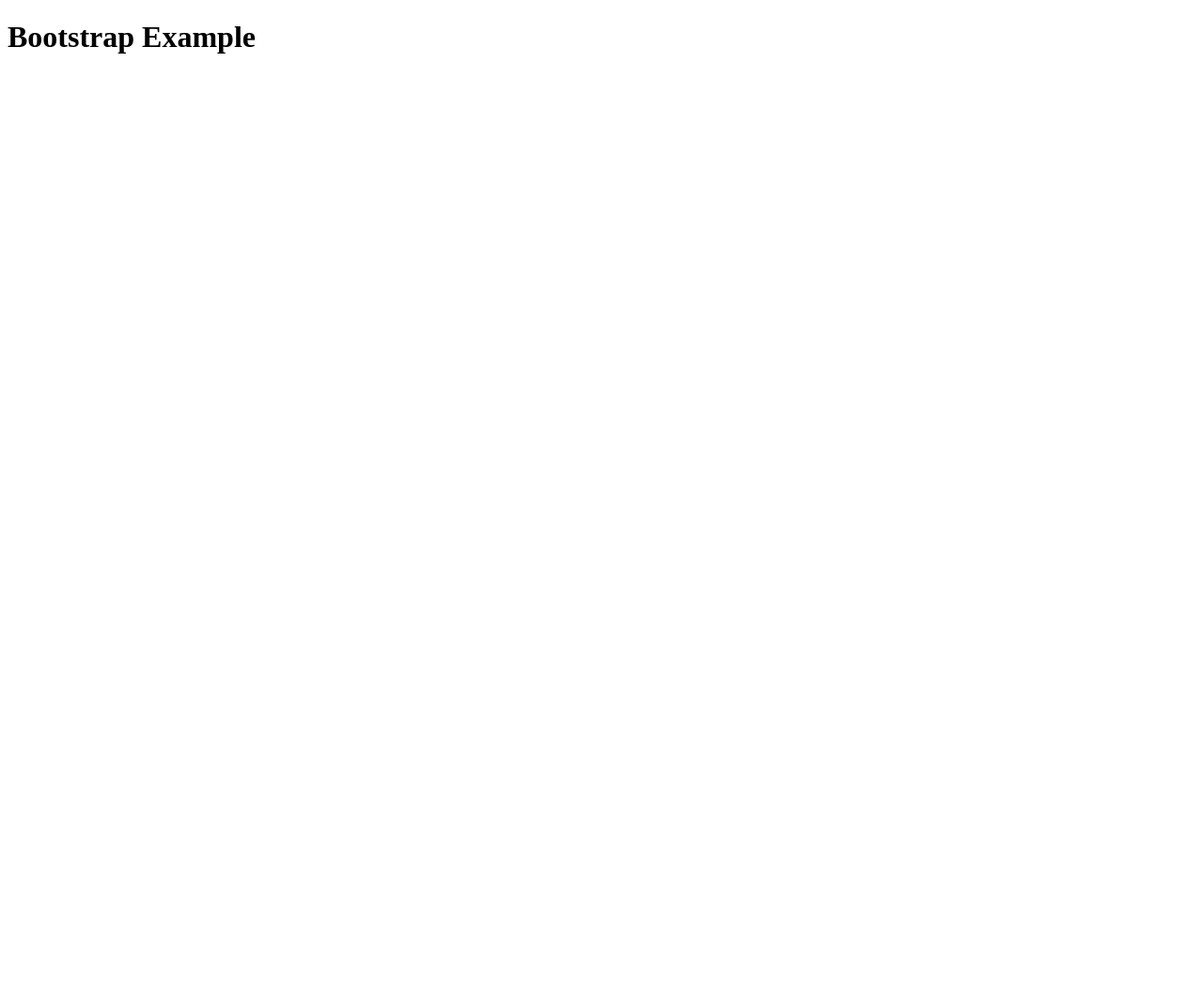
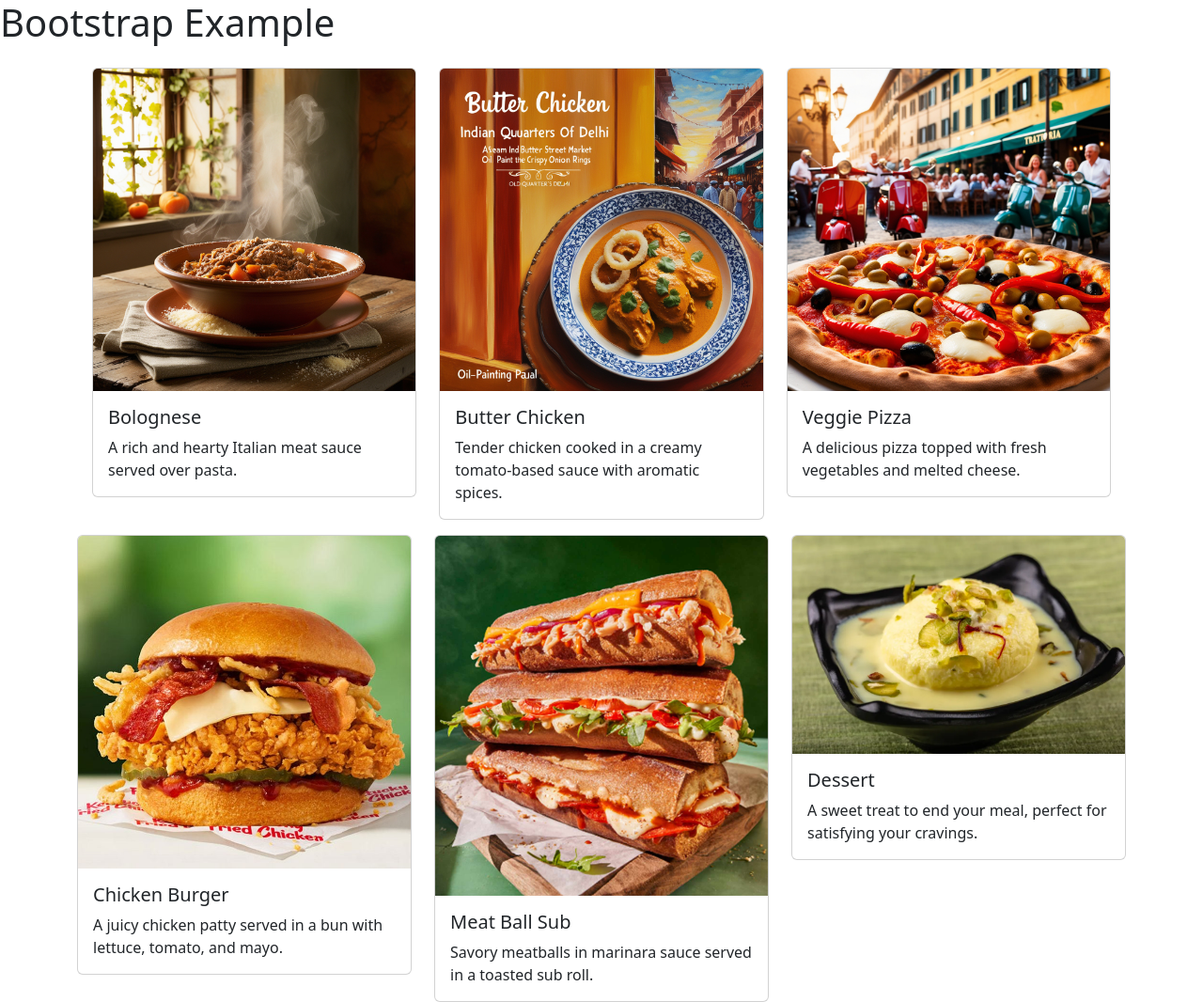
Before and after one commit to mrezy45/Internship, a plain HTML site: page Frontend/bootstrap.html in a window 1280 px wide. Shown: the whole page at 94% size. Before the commit the page ends 800 px from the top, so only its background shows below. Drawn offline with nearby package versions, Linux system fonts and the light colour scheme.

Commit message:
add items to the bootstrap file

```diff
--- a/Frontend/bootstrap.html
+++ b/Frontend/bootstrap.html
@@ -4,8 +4,72 @@
     <meta charset="UTF-8">
     <meta name="viewport" content="width=device-width, initial-scale=1.0">
     <title>Bootstap Example</title>
+    <link href="https://cdn.jsdelivr.net/npm/bootstrap@5.3.3/dist/css/bootstrap.min.css" rel="stylesheet" integrity="sha384-QWTKZyjpPEjISv5WaRU9OFeRpok6YctnYmDr5pNlyT2bRjXh0JMhjY6hW+ALEwIH" crossorigin="anonymous">
 </head>
 <body>
     <h1>Bootstrap Example</h1>
+    <div class="container">
+        <div class="row gap-0.5 p-3">
+          <div class="col-md-4">
+            <div class="card">
+              <img src="assets/images/menu1.jpg" class="card-img-top" alt="Menu Item 1">
+              <div class="card-body">
+                <h5 class="card-title">Bolognese</h5>
+                <p class="card-text">A rich and hearty Italian meat sauce served over pasta.</p>
+              </div>
+            </div>
+          </div>
+          <div class="col-md-4">
+            <div class="card">
+              <img src="assets/images/menu2.jpg" class="card-img-top" alt="Menu Item 2">
+              <div class="card-body">
+                <h5 class="card-title">Butter Chicken</h5>
+                <p class="card-text">Tender chicken cooked in a creamy tomato-based sauce with aromatic spices.</p>
+              </div>
+            </div>
+          </div>
+          <div class="col-md-4">
+            <div class="card">
+              <img src="assets/images/menu3.jpg" class="card-img-top" alt="Menu Item 3">
+              <div class="card-body">
+                <h5 class="card-title">Veggie Pizza</h5>
+                <p class="card-text">A delicious pizza topped with fresh vegetables and melted cheese.</p>
+              </div>
+            </div>
+          </div>
+        </div>
+        <div class="row">
+          <div class="col-md-4">
+            <div class="card">
+              <img src="assets/images/menu4.jpg" class="card-img-top" alt="Menu Item 4">
+              <div class="card-body">
+                <h5 class="card-title">Chicken Burger</h5>
+                <p class="card-text"> A juicy chicken patty served in a bun with lettuce, tomato, and mayo.</p>
+              </div>
+            </div>
+          </div>
+          <div class="col-md-4">
+            <div class="card">
+              <img src="assets/images/menu5.jpg" class="card-img-top" alt="Menu Item 5">
+              <div class="card-body">
+                <h5 class="card-title">Meat Ball Sub</h5>
+                <p class="card-text">Savory meatballs in marinara sauce served in a toasted sub roll.</p>
+              </div>
+            </div>
+          </div>
+          <div class="col-md-4">
+            <div class="card">
+              <img src="assets/images/menu6.jpg" class="card-img-top" alt="Menu Item 6">
+              <div class="card-body">
+                <h5 class="card-title">Dessert</h5>
+                <p class="card-text">A sweet treat to end your meal, perfect for satisfying your cravings.</p>
+              </div>
+            </div>
+          </div>
+        </div>
+      </div>
+
 </body>
+
+<script src="https://cdn.jsdelivr.net/npm/bootstrap@5.3.3/dist/js/bootstrap.bundle.min.js" integrity="sha384-YvpcrYf0tY3lHB60NNkmXc5s9fDVZLESaAA55NDzOxhy9GkcIdslK1eN7N6jIeHz" crossorigin="anonymous"></script>
 </html>
```
Also changed, not shown: Frontend/assets/images/menu1.jpg (added), Frontend/assets/images/menu2.jpg (added), Frontend/assets/images/menu3.jpg (added), Frontend/assets/images/menu4.jpg (added), Frontend/assets/images/menu5.jpg (added), Frontend/assets/images/menu6.jpg (added).
